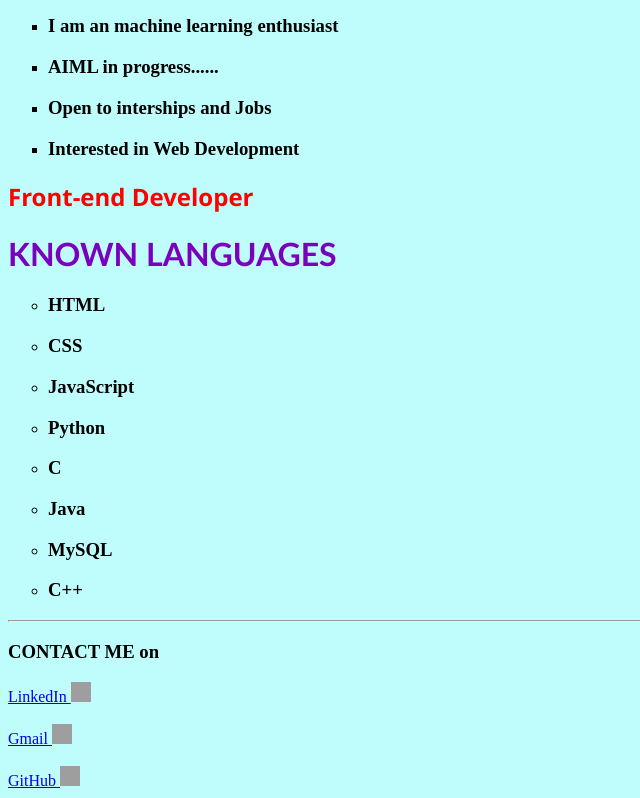
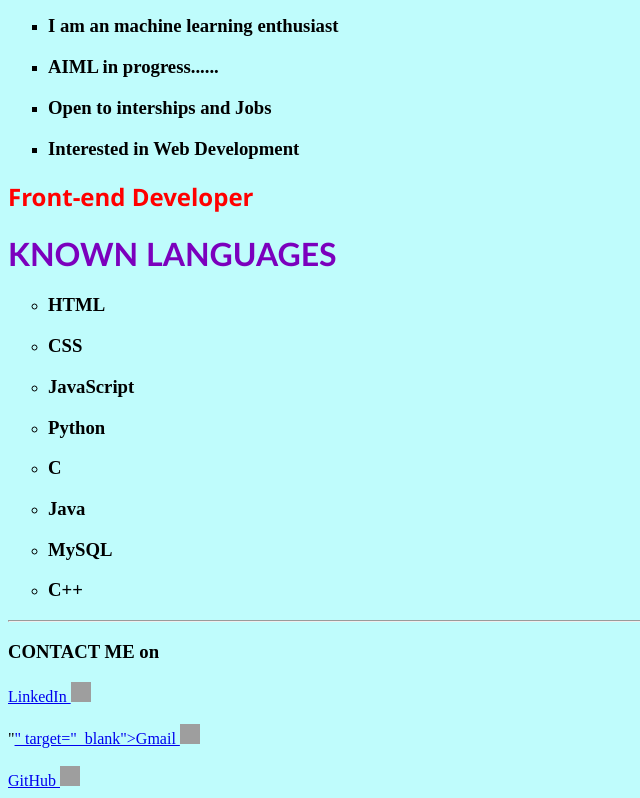
Before and after one commit to DARSHAN-Sky/DARSHAN-S-Portfolio, a plain HTML site: page index.html in a window 1280 px wide. Shown: the part 501-1299 px from the top of the page, without its empty margins (0-640 px from the left). Drawn offline with Linux system fonts and the light colour scheme; grey boxes are pictures that could not be loaded.

Commit message:
Update index.html

```diff
--- a/index.html
+++ b/index.html
@@ -37,7 +37,7 @@
         <a href="https://www.linkedin.com/in/darshan-r-r/" target="_blank">LinkedIn
             <img src="https://cdn-icons-png.flaticon.com/512/124/124011.png"width="20px"; height="20px";></a>
         <br><br>
-        <a href="mailto:darshan07062008@gmail.com" target="_blank">Gmail
+        "<a href="mailto:darshan07062008@gmail.com">" target="_blank">Gmail
             <img src="https://static.vecteezy.com/system/resources/previews/021/514/743/non_2x/google-gmail-logo-symbol-design-illustration-free-vector.jpg"width="20px"; height="20px";></a>
         <br><br>
         <a  href="https://github.com/DARSHAN-Sky" target="_blank">GitHub <img src="https://upload.wikimedia.org/wikipedia/commons/thumb/c/c2/GitHub_Invertocat_Logo.svg/250px-GitHub_Invertocat_Logo.svg.png?utm_source=en.wikipedia.org&utm_campaign=parser&utm_content=thumbnail"width="20px"; height="20px";></a>
```
